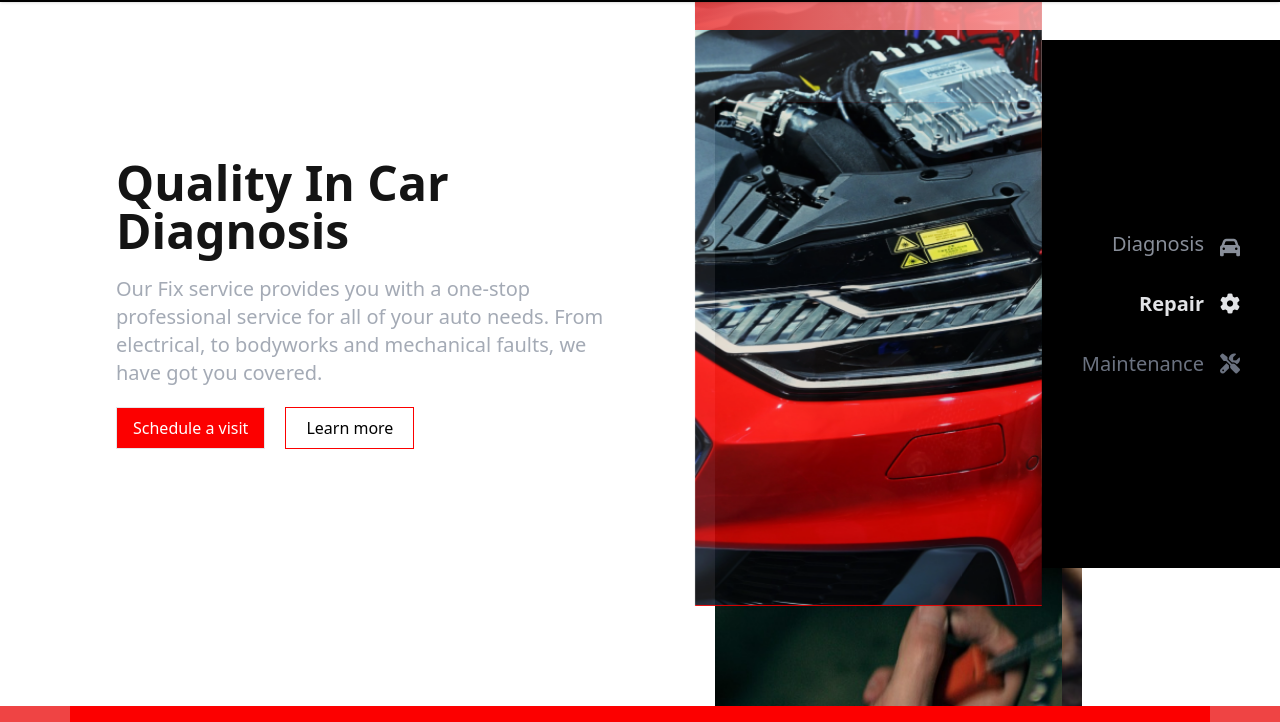
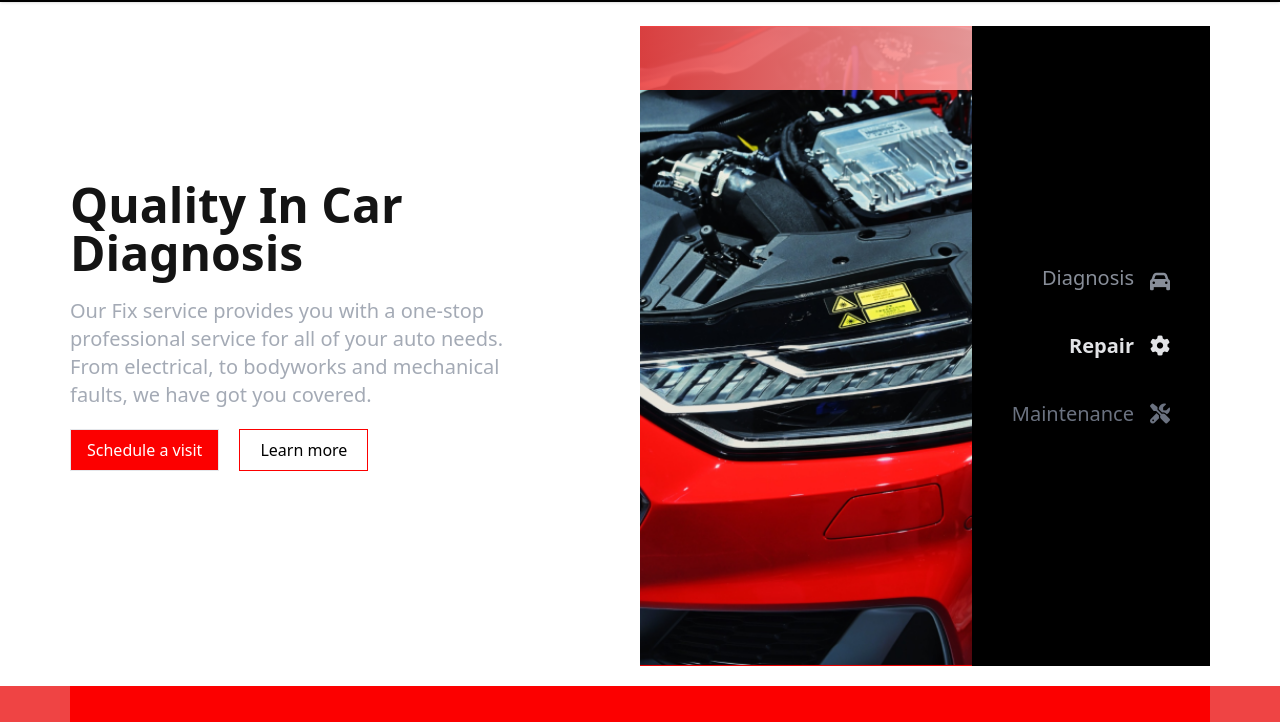
Before and after one commit to Tonylex18/autofixerFE, a website: page index.html in a window 1280 px wide. Shown: the part 78-800 px from the top of the page. Drawn offline with nearby package versions, Linux system fonts and the light colour scheme.

Commit message:
correction made

```diff
--- a/index.html
+++ b/index.html
@@ -120,12 +120,15 @@
       </nav>
     </header>
 
-    <section id="hero-section" class="max-w-full lg:mx-auto mx-3 pb-5 my-20">
-      <div
-        class="grid max-w-full relative lg:grid-cols-3 md:grid-cols-1 items-center lg:mx-0"
+    <section
+      id="hero-section"
+      class="max-w-[1140px] lg:mx-auto mx-3 pb-5 pt-16"
     >
       <div
-          class="heroText container mx-auto flex flex-col space-y-5 flex-1 lg:col-end-3 lg:col-span-2 lg:ml-5 lg:pl-24"
+        class="flex items-center justify-between lg:flex-row flex-col"
+      >
+        <div
+          class="heroText container mx-auto flex flex-col space-y-5 flex-1 lg:col-end-3 lg:col-span-2"
         >
           <h1
             id="hero-title"
@@ -155,32 +158,20 @@
             </button>
           </div>
         </div>
-        <div
-          class="heroImage h-fit lg:-mt-9 mt-10 lg:col-end-4 lg:col-span-1 relative"
-        >
+        <div class="flex items-start justify-center lg:flex-row flex-col flex-1 h-full mt-10">
+          <div class="heroImage lg:col-end-4 lg:col-span-1 relative">
             <img
               id="hero-image"
               src="/public/assets/image1.png"
-            class="h-[80vh] w-[80rem] object-cover fade-in"
+              class="lg:h-[80vh] h-[50vh] w-[80rem] object-cover fade-out"
               alt=""
             />
-          <img
-            src="/public/assets/image10.png"
-            class="h-[80vh] object-cover -mt-[31.5rem] ml-5 -z-10 absolute hidden lg:block"
-            alt=""
-          />
-          <img
-            src="/public/assets/image8.png"
-            class="h-[80vh] object-cover -mt-[30.8rem] ml-10 -z-20 absolute hidden lg:block"
-            alt=""
-          />
-
             <div
               class="image-cover w-full h-16 bg-gradient-to-r from-red-500 to-red-300 opacity-90 absolute top-0"
             ></div>
           </div>
           <div
-          class="bg-black lg:h-[33rem] h-full relative flex flex-col justify-center gap-8 items-end lg:col-end-7 lg:col-span-1 text-white px-10 py-10"
+            class="bg-black flex flex-col justify-center items-end w-full gap-10 lg:h-[80vh] text-white px-10 py-10"
           >
             <div
               id="diagnosis"
@@ -205,6 +196,7 @@
             >
               <span>Maintenance</span>
               <i class="fas fa-screwdriver-wrench"></i>
+            </div>
           </div>
         </div>
       </div>
@@ -611,7 +603,11 @@
           class="flex flex-col lg:flex-row gap-5 justify-between items-start"
         >
           <div class="flex-auto w-full md:w-32 lg:mb-0">
-            <img src="./public/assets/logo.png" alt="" class="md:w-full w-[50%] md:h-12 h-40 object-contain" />
+            <img
+              src="./public/assets/logo.png"
+              alt=""
+              class="md:w-full w-[50%] md:h-12 h-40 object-contain"
+            />
           </div>
           <div class="flex-auto w-full lg:w-7/12">
             <div class="grid lg:grid-cols-4 md:grid-cols-2 gap-5">
```
Also changed, not shown: output.css. Lines whose indentation alone changed are shown as unchanged.
